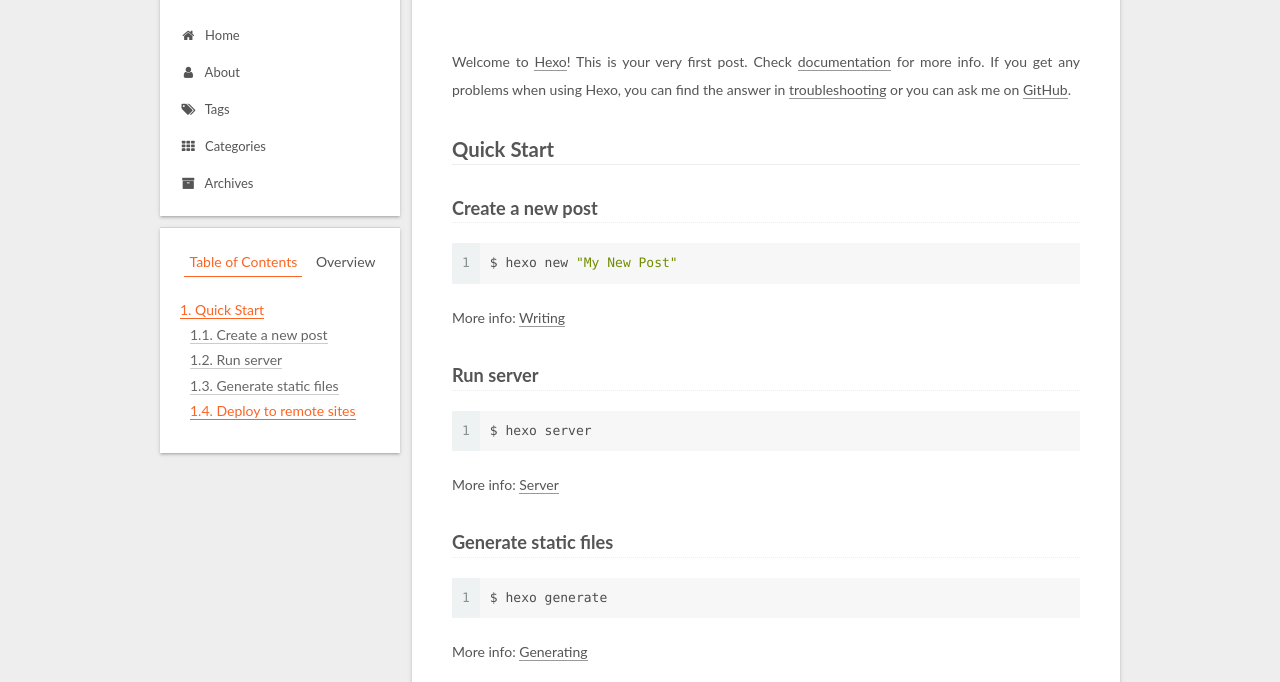
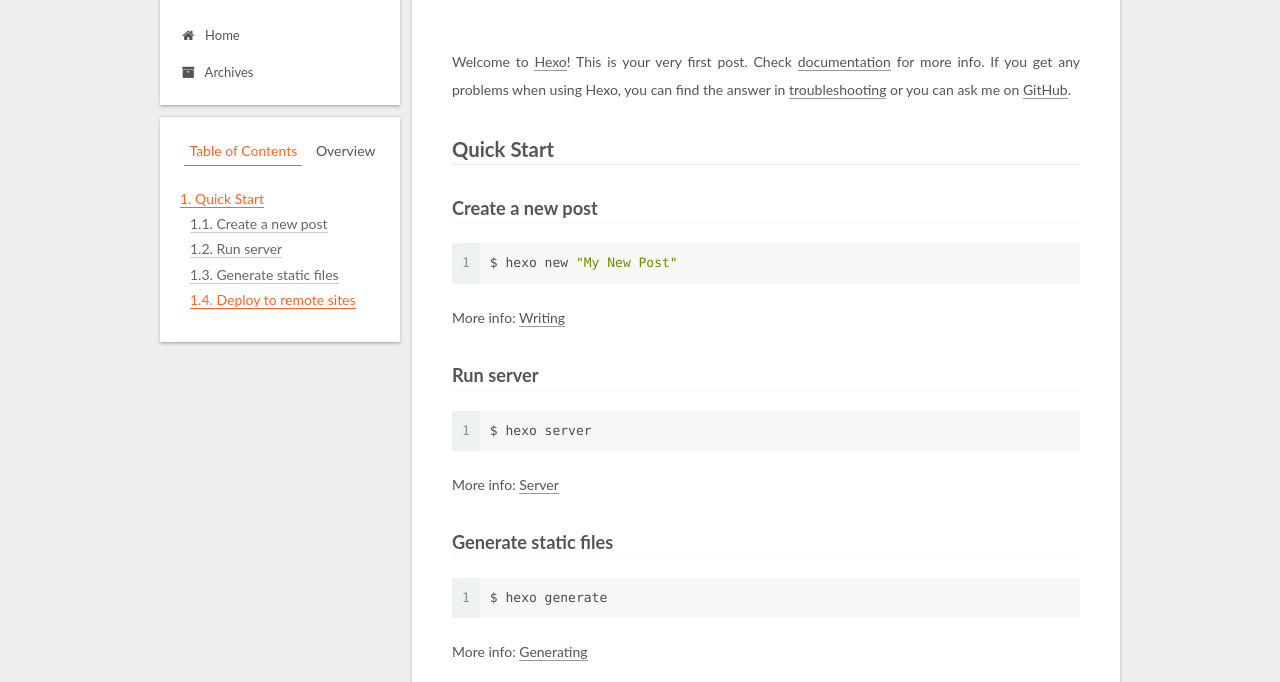
Before and after one commit to loscecilia/loscecilia.github.io, a plain HTML site: page 2020/07/23/hello-world/index.html in a window 1280 px wide. Shown: the part 118-800 px from the top of the page. Drawn offline with Linux system fonts and the light colour scheme; some packages are replaced by stand-ins of ours; a script that the page names is missing.

Commit message:
Site updated: 2020-07-24 01:58:37

```diff
--- a/2020/07/23/hello-world/index.html
+++ b/2020/07/23/hello-world/index.html
@@ -190,38 +190,8 @@
         </li>
 
 
-        <li class="menu-item menu-item-about">
-          <a href="/about" rel="section">
-
-              <i class="menu-item-icon fa fa-fw fa-user"></i> <br />
-
-            About
-          </a>
-        </li>
-
-
-        <li class="menu-item menu-item-tags">
-          <a href="/tags" rel="section">
-
-              <i class="menu-item-icon fa fa-fw fa-tags"></i> <br />
-
-            Tags
-          </a>
-        </li>
-
-
-        <li class="menu-item menu-item-categories">
-          <a href="/categories" rel="section">
-
-              <i class="menu-item-icon fa fa-fw fa-th"></i> <br />
-
-            Categories
-          </a>
-        </li>
-
-
         <li class="menu-item menu-item-archives">
-          <a href="/archives/" rel="section">
+          <a href="/archives/%20" rel="section">
 
               <i class="menu-item-icon fa fa-fw fa-archive"></i> <br />
 
@@ -454,7 +424,7 @@
 
               <div class="site-state-item site-state-posts">
 
-                <a href="/archives/%7C%7C%20archive">
+                <a href="/archives/%20%7C%7C%20archive">
 
                   <span class="site-state-item-count">2</span>
                   <span class="site-state-item-name">posts</span>
```
Also changed, not shown: 2020/07/24/Webpack初探/index.html (+2 -32 lines), archives/2020/07/index.html (+2 -32 lines), archives/2020/index.html (+2 -32 lines), archives/index.html (+2 -32 lines), index.html (+2 -32 lines).
